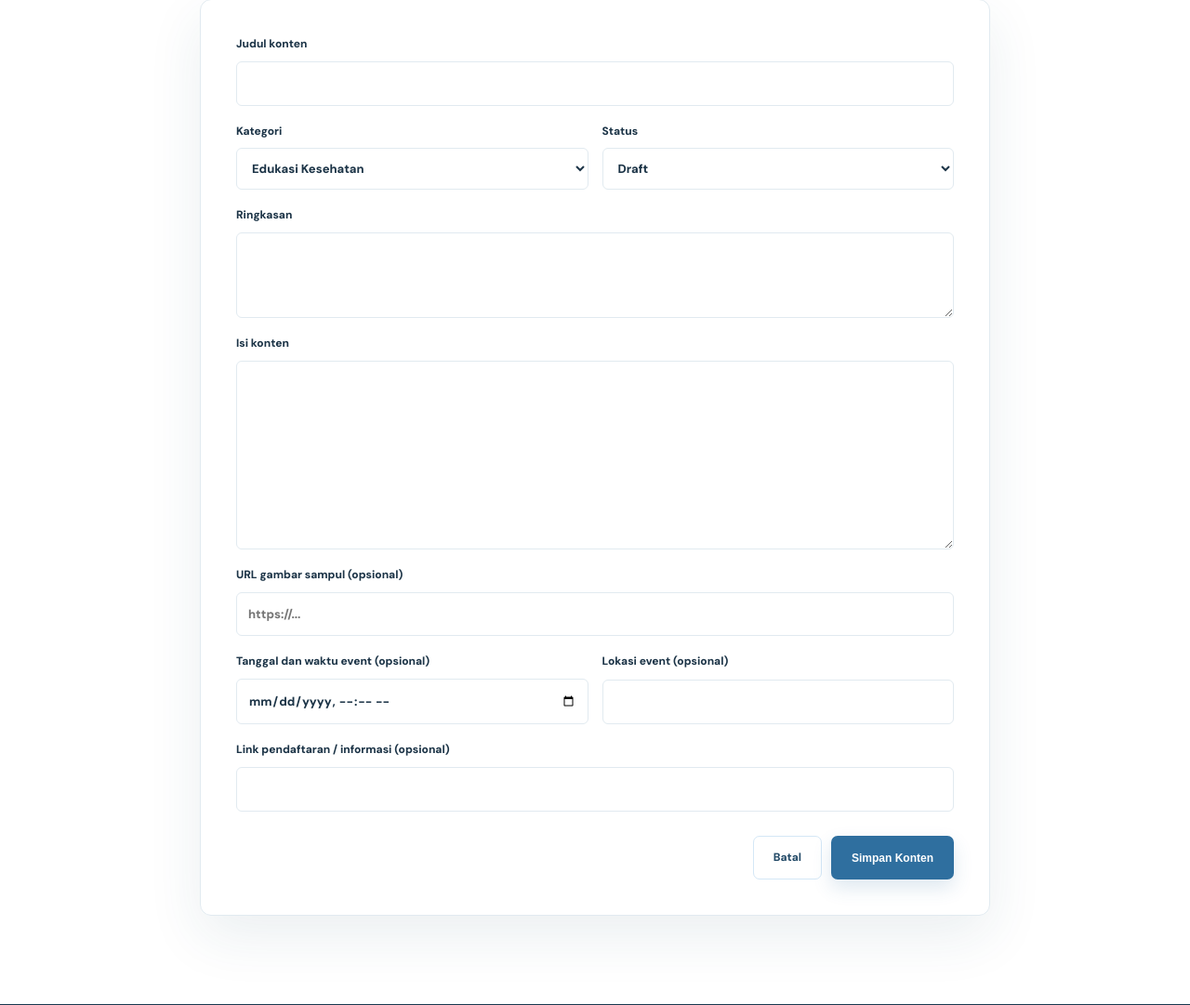
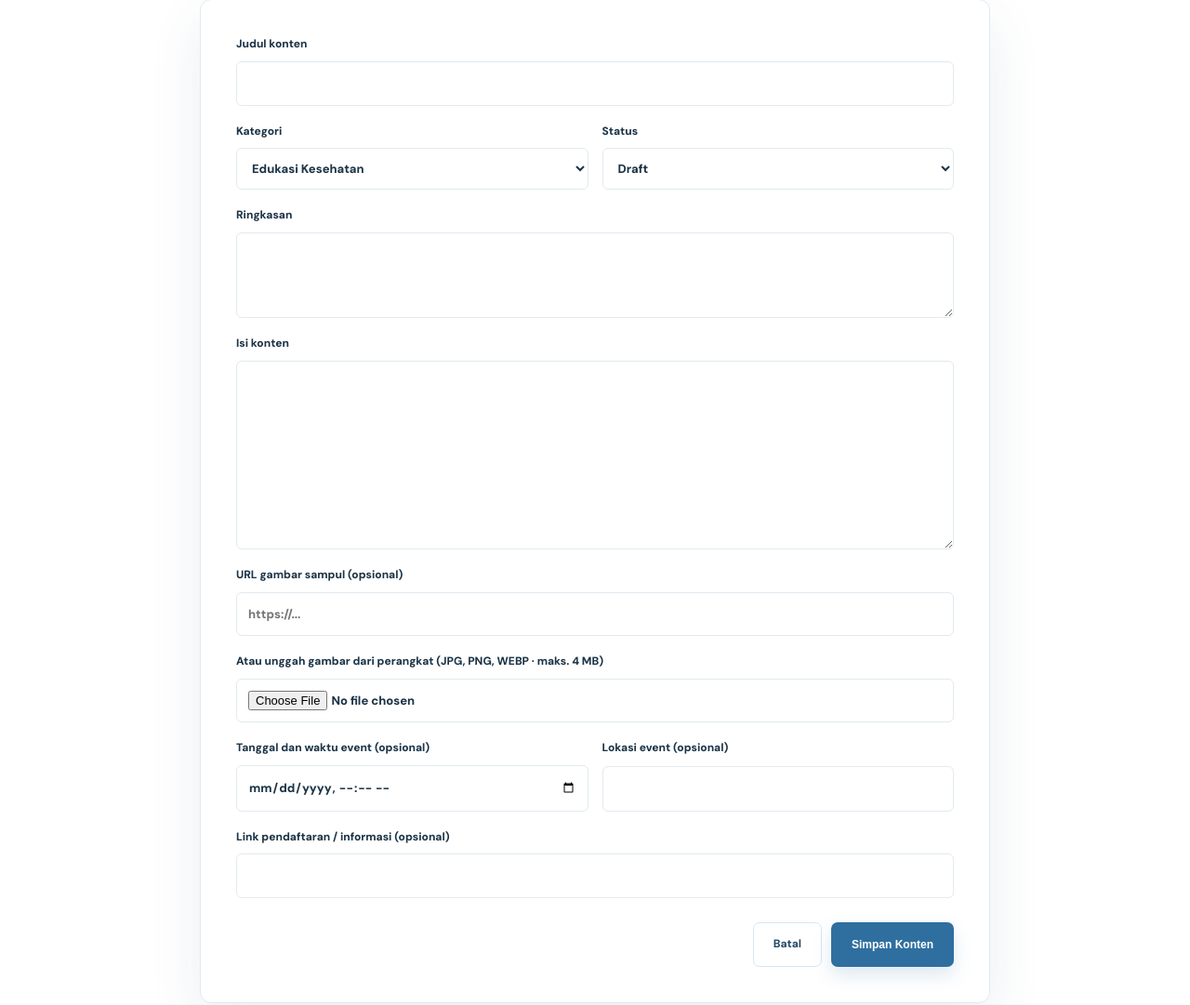
Before and after one commit to ferdiramandani/kadestim, a Laravel app: page /admin/konten/create in a window 1280 px wide. Shown: the part 550-1631 px from the top of the page at 93% size. Run offline with Laravel 12, Linux system fonts and the light colour scheme; the visitor is signed in with stand-in values (Sample User, id 1).

Commit message:
Enable local image uploads in content editor

```diff
--- a/resources/views/admin/content/form.blade.php
+++ b/resources/views/admin/content/form.blade.php
@@ -9,14 +9,15 @@
     $supporting = $scenario['supporting_info'] ?? [''];
     $choices = $scenario['choices'] ?? [['label'=>'','feedback'=>'','is_recommended'=>false],['label'=>'','feedback'=>'','is_recommended'=>false]];
 @endphp
-<form class="editor-form" id="content-editor" method="post" action="{{ $item->exists ? route('admin.content.update',$item) : route('admin.content.store') }}">
+<form class="editor-form" id="content-editor" method="post" enctype="multipart/form-data" action="{{ $item->exists ? route('admin.content.update',$item) : route('admin.content.store') }}">
 @csrf @if($item->exists) @method('PUT') @endif
 <label>Judul konten<input name="title" value="{{ old('title',$item->title) }}" maxlength="180" required></label>
 <div class="form-two"><label>Kategori<select name="type" id="content-type" required>@foreach(['article'=>'Edukasi Kesehatan','event'=>'Event Duta','gallery'=>'Galeri','learning'=>'Media Pembelajaran'] as $key=>$label)<option value="{{ $key }}" @selected(old('type',$item->type)===$key)>{{ $label }}</option>@endforeach</select></label>
 <label>Status<select name="status" required>@foreach(['draft'=>'Draft','review'=>'Review','published'=>'Published','archived'=>'Archived'] as $key=>$label)<option value="{{ $key }}" @selected(old('status',$item->status ?: 'draft')===$key)>{{ $label }}</option>@endforeach</select></label></div>
 <label>Ringkasan<textarea name="excerpt" rows="3" maxlength="500">{{ old('excerpt',$item->excerpt) }}</textarea></label>
 <label>Isi konten<textarea name="body" rows="8">{{ old('body',$item->body) }}</textarea></label>
-<label>URL gambar sampul (opsional)<input type="url" name="cover_image" value="{{ old('cover_image',$item->cover_image) }}" placeholder="https://..."></label>
+<label>URL gambar sampul (opsional)<input type="url" name="cover_image" value="{{ old('cover_image',$item->cover_image && !str_starts_with($item->cover_image, 'http') ? '' : $item->cover_image) }}" placeholder="https://..."></label>
+<label>Atau unggah gambar dari perangkat (JPG, PNG, WEBP · maks. 4 MB)<input type="file" name="cover_image_file" accept="image/jpeg,image/png,image/webp">@if($item->cover_image && !str_starts_with($item->cover_image, 'http'))<small>Gambar tersimpan: {{ $item->cover_image }}</small>@endif</label>
 <div class="form-two"><label>Tanggal dan waktu event (opsional)<input type="datetime-local" name="event_start_at" value="{{ old('event_start_at',$item->event_start_at?->format('Y-m-d\TH:i')) }}"></label><label>Lokasi event (opsional)<input name="event_location" value="{{ old('event_location',$item->event_location) }}"></label></div>
 <label>Link pendaftaran / informasi (opsional)<input type="url" name="external_url" value="{{ old('external_url',$item->external_url) }}"></label>
 
```
